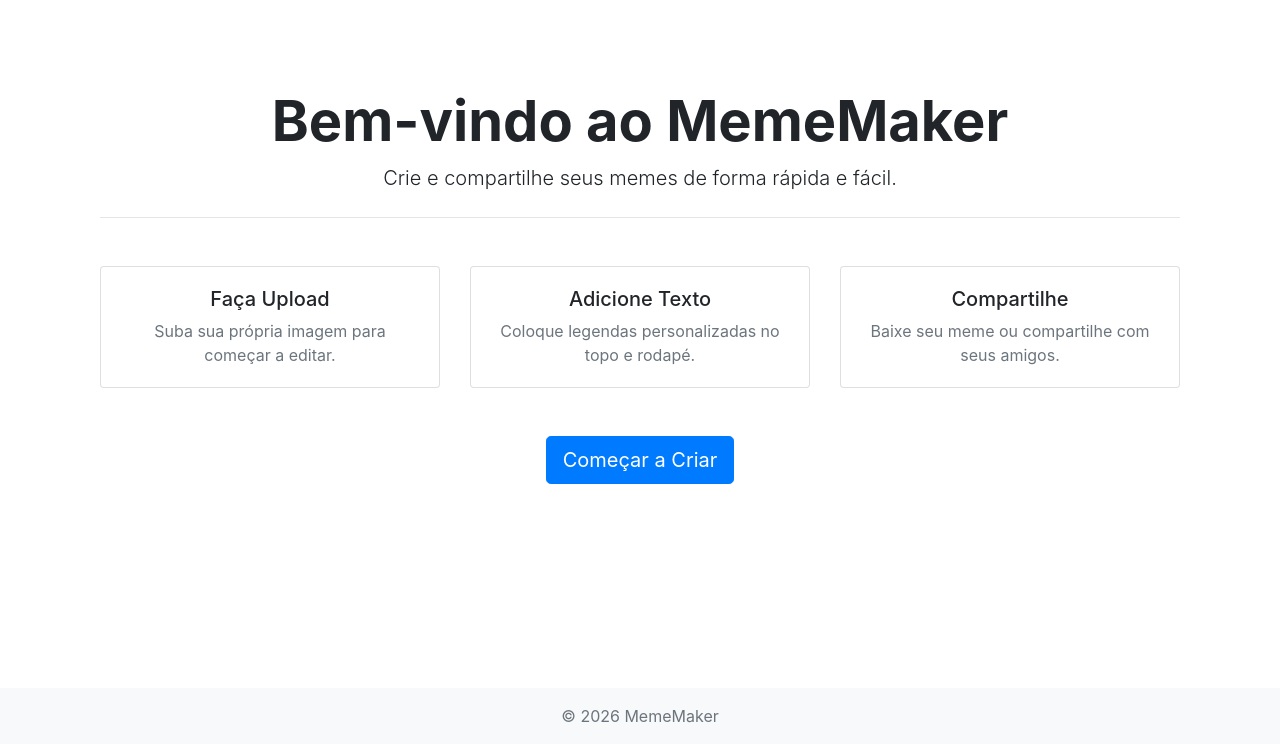
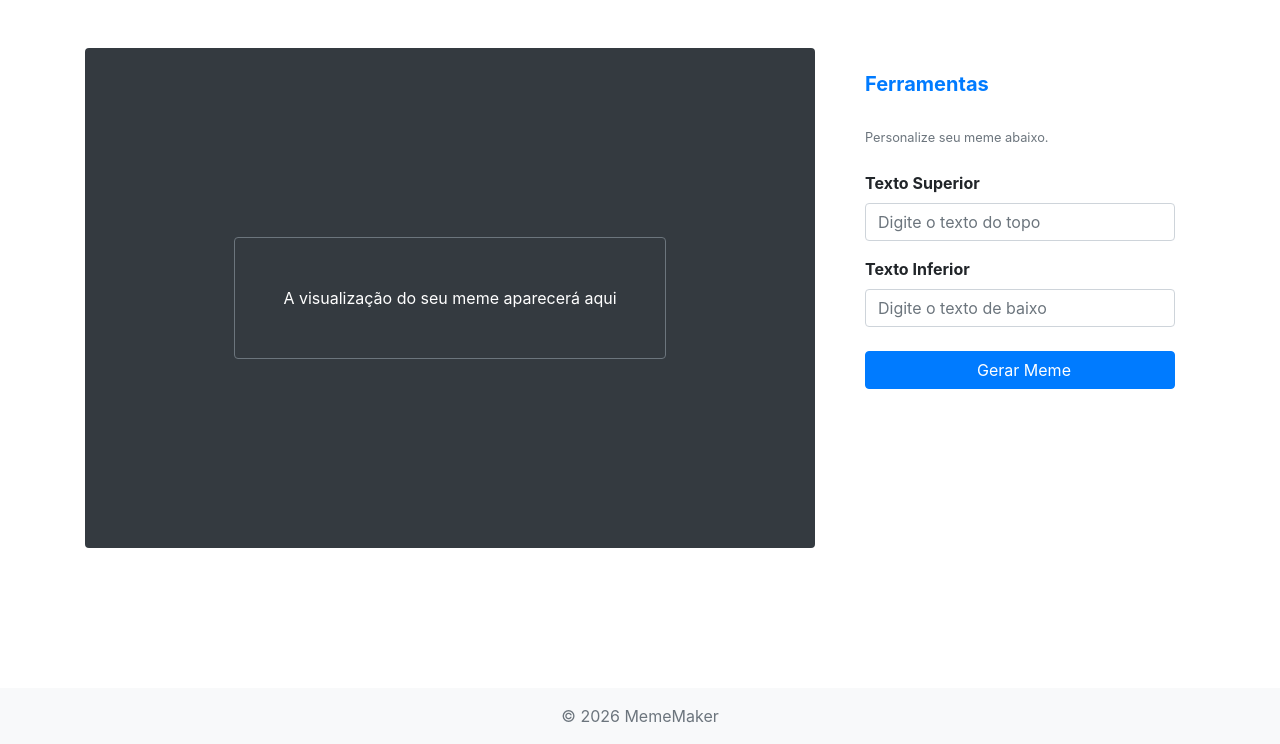
Before and after one commit to Icarolhl/MemeMaker, a Django app: page / in a window 1280 px wide. Shown: the part 56-800 px from the top of the page. Run offline with Django 5.2, Linux system fonts and the light colour scheme; some libraries are stand-ins or nearby versions.

Commit message:
Replace home jumbotron with meme editor UI
Replace the old jumbotron/welcome cards in src/templates/partials/_home.html with an integrated meme editor layout. Adds a left preview pane (placeholder image + message) and a right-side tools card with header, inputs for top/bottom text, and a "Gerar Meme" button. Uses Bootstrap grid (col-lg-8/4) and updated styling classes; removes the previous upload/edit/share cards and the old CTA to prepare the page for in-place meme creation and future editor controls.

```diff
--- a/src/templates/partials/_home.html
+++ b/src/templates/partials/_home.html
@@ -1,37 +1,47 @@
-<div class="jumbotron jumbotron-fluid bg-transparent text-center">
-    <div class="container">
-        <h1 class="display-4 font-weight-bold">Bem-vindo ao MemeMaker</h1>
-        <p class="lead">Crie e compartilhe seus memes de forma rápida e fácil.</p>
-        <hr class="my-4">
-        <div class="row mt-5">
-            <div class="col-md-4">
-                <div class="card mb-4 shadow-sm">
-                    <div class="card-body text-center">
-                        <i class="fas fa-upload fa-3x mb-3 text-primary"></i>
-                        <h5>Faça Upload</h5>
-                        <p class="card-text text-muted">Suba sua própria imagem para começar a editar.</p>
-                    </div>
-                </div>
-            </div>
-            <div class="col-md-4">
-                <div class="card mb-4 shadow-sm">
-                    <div class="card-body text-center">
-                        <i class="fas fa-edit fa-3x mb-3 text-success"></i>
-                        <h5>Adicione Texto</h5>
-                        <p class="card-text text-muted">Coloque legendas personalizadas no topo e rodapé.</p>
-                    </div>
-                </div>
-            </div>
-            <div class="col-md-4">
-                <div class="card mb-4 shadow-sm">
-                    <div class="card-body text-center">
-                        <i class="fas fa-share-alt fa-3x mb-3 text-info"></i>
-                        <h5>Compartilhe</h5>
-                        <p class="card-text text-muted">Baixe seu meme ou compartilhe com seus amigos.</p>
+<div class="meme-editor-container py-4">
+    <div class="row">
+        <!-- Área de Visualização (Preview) -->
+        <div class="col-lg-8">
+            <div class="card shadow-sm border-0 bg-dark text-white text-center d-flex align-items-center justify-content-center" style="min-height: 500px;">
+                <div class="card-body d-flex flex-column align-items-center justify-content-center">
+                    <div id="meme-preview-area" class="w-100">
+                        <!-- Placeholder da Imagem -->
+                        <div class="border border-secondary rounded p-5 d-inline-block bg-secondary-subtle">
+                            <i class="fas fa-image fa-5x mb-3 opacity-25"></i>
+                            <p class="mb-0">A visualização do seu meme aparecerá aqui</p>
+                        </div>
                     </div>
                 </div>
             </div>
         </div>
-        <a class="btn btn-primary btn-lg mt-4" href="#" role="button">Começar a Criar</a>
+
+        <!-- Ferramentas de Edição -->
+        <div class="col-lg-4 mt-4 mt-lg-0">
+            <div class="card shadow-sm border-0 h-100">
+                <div class="card-header bg-white border-bottom-0 pt-4">
+                    <h5 class="mb-0 font-weight-bold text-primary">Ferramentas</h5>
+                </div>
+                <div class="card-body">
+                    <div id="editor-tools">
+                        <p class="text-muted small mb-4">Personalize seu meme abaixo.</p>
+
+                        <!-- Placeholder para inputs futuros -->
+                        <div class="form-group mb-3">
+                            <label class="font-weight-bold">Texto Superior</label>
+                            <input type="text" class="form-control" placeholder="Digite o texto do topo">
+                        </div>
+
+                        <div class="form-group mb-3">
+                            <label class="font-weight-bold">Texto Inferior</label>
+                            <input type="text" class="form-control" placeholder="Digite o texto de baixo">
+                        </div>
+
+                        <button class="btn btn-primary btn-block mt-4">
+                            <i class="fas fa-download mr-2"></i>Gerar Meme
+                        </button>
+                    </div>
+                </div>
+            </div>
+        </div>
     </div>
 </div>
```
